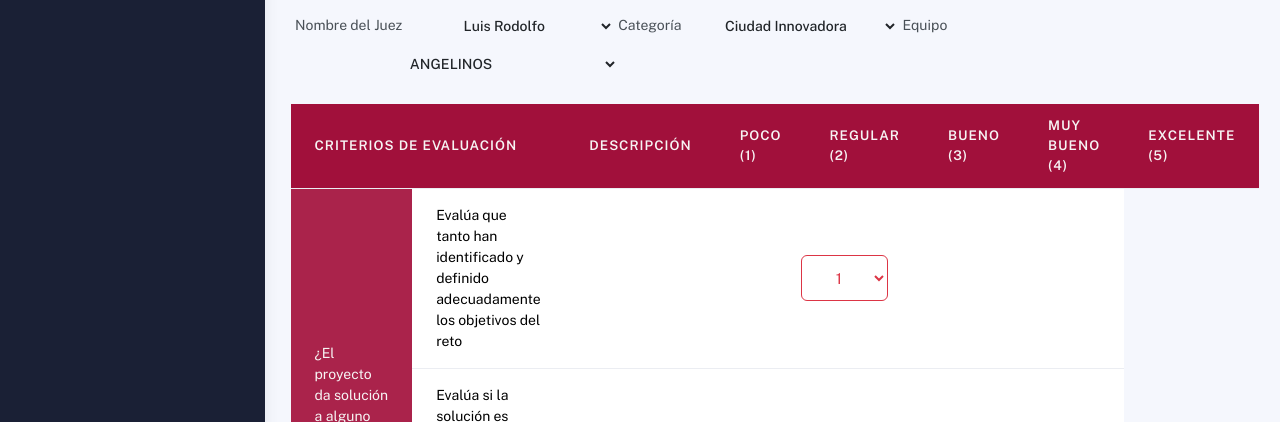
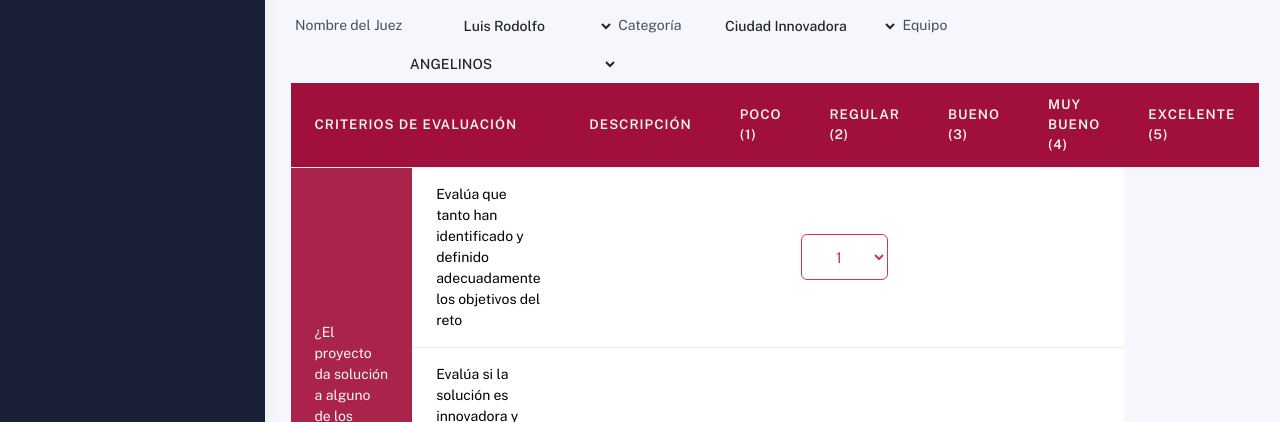
Before and after one commit to erickgarcia14k/Hackaton, a plain HTML site: page tables/datatables.html in a window 1280 px wide. Shown: the part 311-733 px from the top of the page. Drawn offline with nearby package versions, Linux system fonts and the light colour scheme.

Commit message:
Update datatables.html

```diff
--- a/tables/datatables.html
+++ b/tables/datatables.html
@@ -186,7 +186,7 @@
                    </select>
 
                    <label for="equipo">Equipo</label>
-                   <select id="equipo" name="equipo" class="btn"></select><br><br>
+                   <select id="equipo" name="equipo" class="btn"></select>
               </div>
             </div>
 
```
